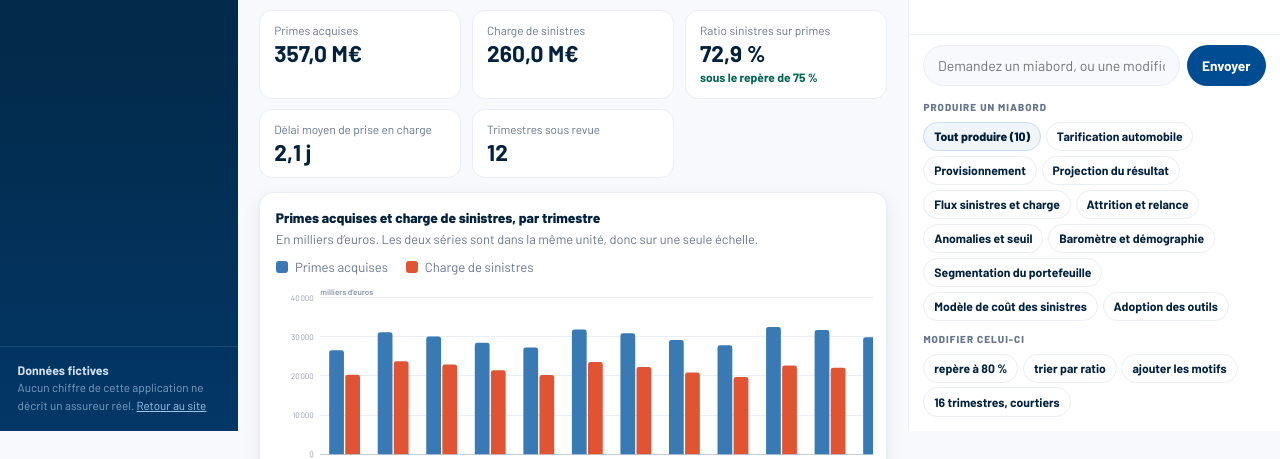
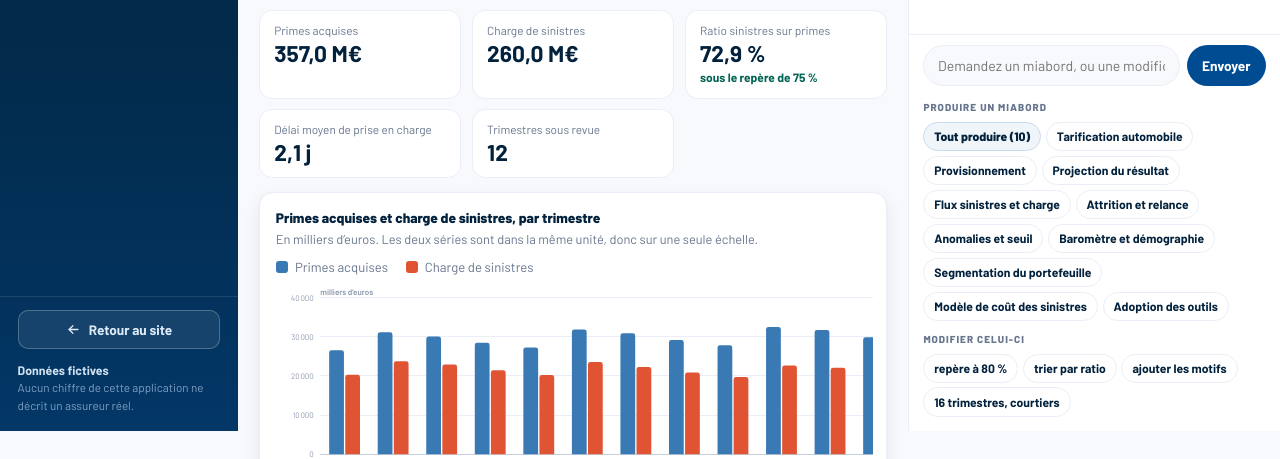
Before and after one commit to mia-insights/mia-insights.github.io, a plain HTML site: page demo/index.html in a window 1280 px wide. Shown: the part 369-828 px from the top of the page. Drawn offline with Linux system fonts and the light colour scheme.

Commit message:
demo : un bouton de retour au site en bas de la barre laterale
C'etait un lien perdu dans un paragraphe, alors que c'est la seule sortie de
l'application. Il devient un bouton pleine largeur, avec une fleche.

```diff
--- a/demo/app.css
+++ b/demo/app.css
@@ -68,8 +68,18 @@ button{ font:inherit; }
   padding:.85rem 1.1rem 1.05rem; border-top:1px solid rgba(255,255,255,.1);
   font-size:.73rem; color:#7F9FC4; line-height:1.5;
 }
+.side .foot p{ margin:.7rem 0 0; }
 .side .foot b{ color:#CFE0F0; display:block; font-size:.77rem; }
-.side .foot a{ color:#9FC4E8; }
+/* Le retour au site est un bouton, pas un lien perdu dans un paragraphe :
+   c'est la seule sortie de l'application. */
+.side .foot .retour{
+  display:flex; align-items:center; justify-content:center; gap:.5rem;
+  width:100%; padding:.52rem .8rem; border-radius:10px;
+  border:1px solid rgba(255,255,255,.24); background:rgba(255,255,255,.08);
+  color:#DCE9F7; text-decoration:none; font-size:.85rem; font-weight:700;
+}
+.side .foot .retour:hover{ background:rgba(255,255,255,.16); color:#fff; border-color:rgba(255,255,255,.4); }
+.side .foot .retour svg{ width:15px; height:15px; flex:0 0 auto; }
 
 /* ========================================================= zone centrale */
 .main{ flex:1 1 auto; min-width:0; display:flex; flex-direction:column; }
--- a/demo/index.html
+++ b/demo/index.html
@@ -21,9 +21,15 @@
     </a>
     <nav id="menu"></nav>
     <div class="foot">
-      <b>Données fictives</b>
-      Aucun chiffre de cette application ne décrit un assureur réel.
-      <a href="../index.html">Retour au site</a>
+      <a class="retour" href="../index.html">
+        <svg viewBox="0 0 24 24" fill="none" stroke="currentColor" stroke-width="2.1"
+             stroke-linecap="round" stroke-linejoin="round" aria-hidden="true">
+          <path d="M19 12H5"/><path d="m11 18-6-6 6-6"/>
+        </svg>
+        Retour au site
+      </a>
+      <p><b>Données fictives</b>
+      Aucun chiffre de cette application ne décrit un assureur réel.</p>
     </div>
   </aside>
 
```
